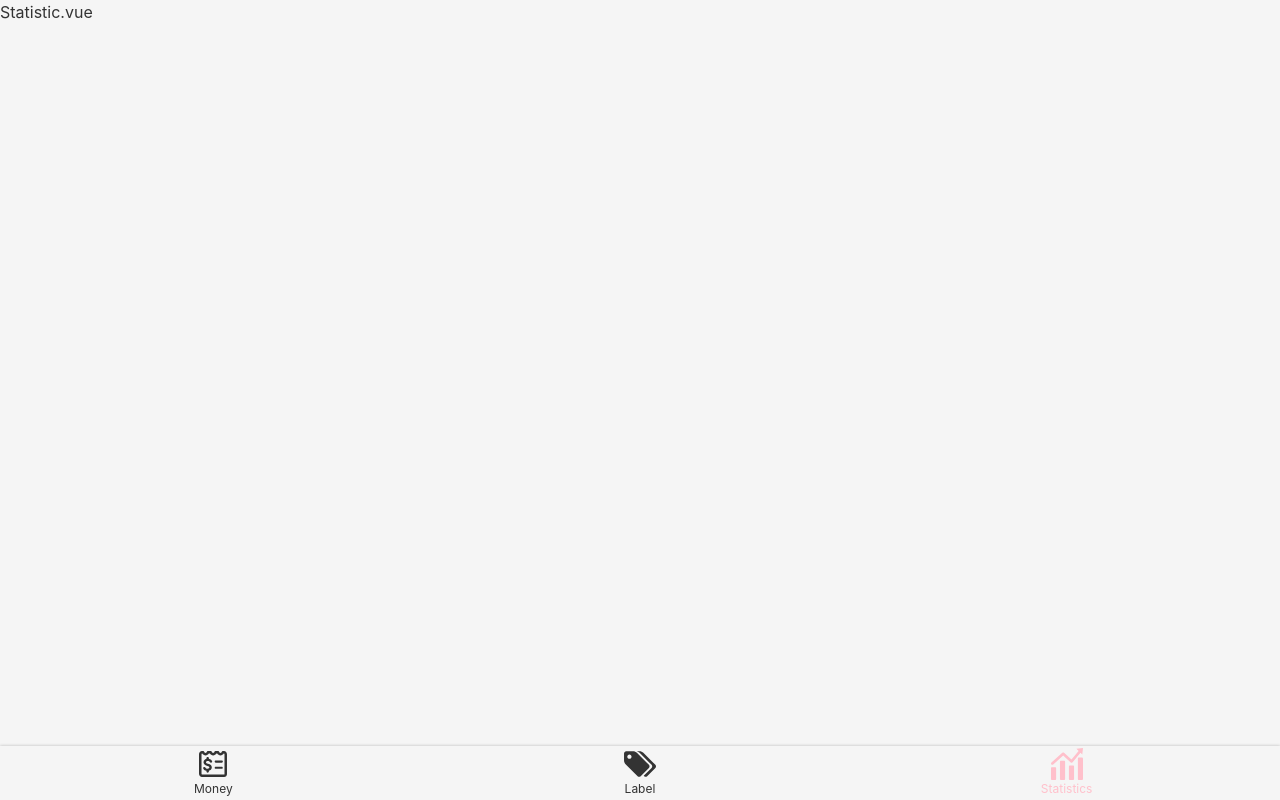
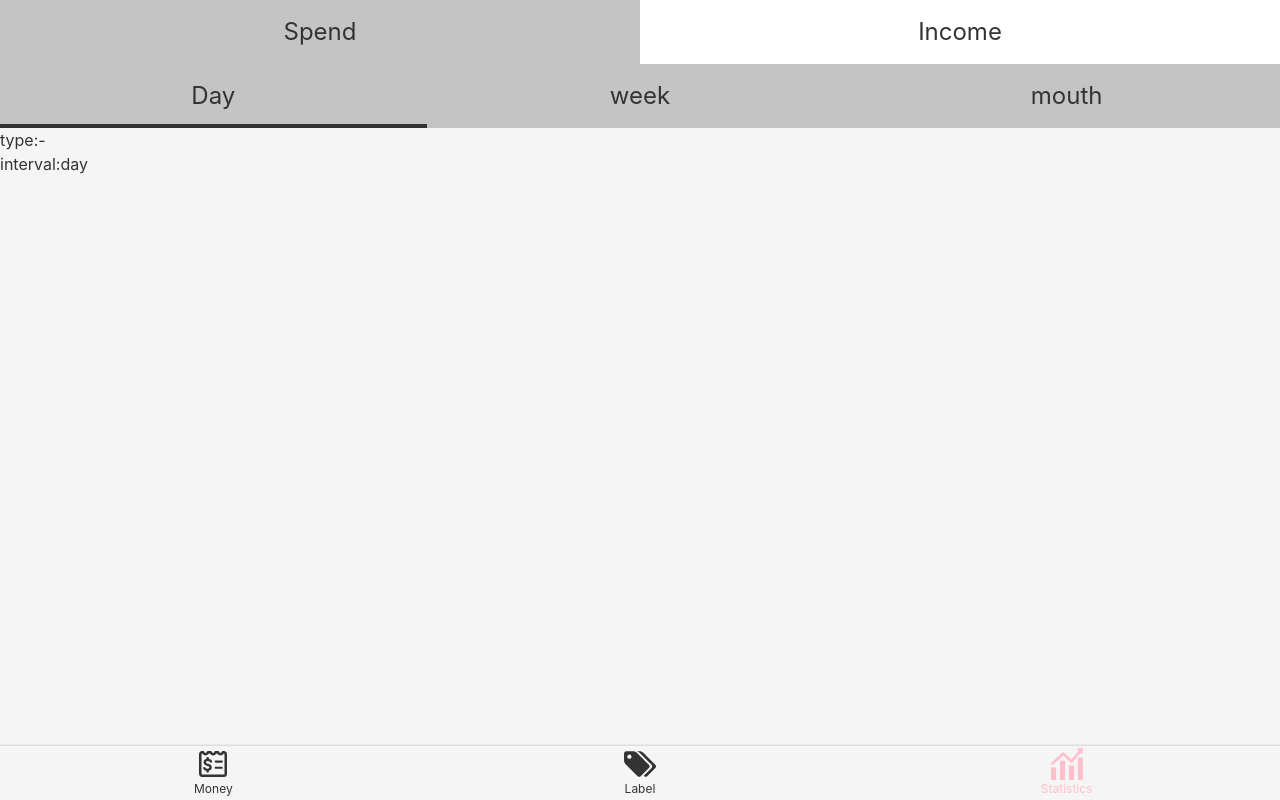
Before and after one commit to TracyChen33/Morney, a Vue app: page /#/statistics in a window 1280 px wide. Built offline with nearby package versions, Linux system fonts and the light colour scheme.

Commit message:
Tabs.vue use in Statistics.vue

```diff
--- a/src/components/Money/Types.vue
+++ b/src/components/Money/Types.vue
@@ -1,7 +1,9 @@
 <template>
   <ul class="types">
-    <li :class="value === '-' && 'selected'" @click="selectType('-')">Spend</li>
-    <li :class="value === '+' && 'selected'" @click="selectType('+')">Income</li>
+    <li :class="{[classPrefix+'-item']:classPrefix,selected:value==='-'}"
+        @click="selectType('-')">Spend</li>
+    <li :class="{[classPrefix+'-item']:classPrefix,selected:value==='+'}"
+        @click="selectType('+')">Income</li>
   </ul>
 </template>
 
@@ -12,7 +14,8 @@
   @Component
   export default class Types extends Vue {
 
-    @Prop() readonly value!: string;
+    @Prop(String) readonly value!: string;
+    @Prop(String) classPrefix?: string;
 
     selectType(type: string) {
       if (type !== '-' && type !== '+') {
--- /dev/null
+++ b/src/components/Tabs.vue
@@ -0,0 +1,64 @@
+<template>
+  <ul class="tabs">
+    <li v-for="item in dataSource" :key="item.value"
+        :class="liClass(item)"
+        @click="select(item)">{{item.text}}
+    </li>
+  </ul>
+</template>
+
+<script lang="ts">
+  import Vue from 'vue';
+  import {Component, Prop} from 'vue-property-decorator';
+
+  type DataSourceItem = { text: string; value: string }
+
+  @Component
+  export default class Tabs extends Vue {
+    @Prop({required: true, type: Array})
+    dataSource!: DataSourceItem[];
+    @Prop(String)
+    readonly value!: string;
+    @Prop(String)
+    classPrefix?: string;
+
+    liClass(item: DataSourceItem){
+      return {
+        [this.classPrefix + '-tabs-item']: this.classPrefix,
+        selected: item.value === this.value
+      };
+    }
+
+    select(item: DataSourceItem) {
+      this.$emit('update:value', item.value);
+    }
+  }
+</script>
+
+<style lang="scss" scoped>
+  .tabs {
+    background: #c4c4c4;
+    display: flex;
+    text-align: center;
+    font-size: 24px;
+
+    > li {
+      width: 50%;
+      height: 64px;
+      display: flex;
+      justify-content: center;
+      align-items: center;
+      position: relative;
+
+      &.selected::after {
+        content: '';
+        position: absolute;
+        bottom: 0;
+        left: 0;
+        width: 100%;
+        height: 4px;
+        background: #333333;
+      }
+    }
+  }
+</style>
--- a/src/views/Statistics.vue
+++ b/src/views/Statistics.vue
@@ -1,15 +1,48 @@
 <template>
   <Layout>
-    <p> Statistic.vue</p>
+    <Tabs class-prefix="type" :data-source="typeList" :value.sync="type"/>
+    <Tabs class-prefix="interval" :data-source="intervalList" :value.sync="interval"/>
+  <div>
+    type:{{type}}
+    <br/>
+    interval:{{interval}}
+  </div>
   </Layout>
 </template>
+<style scoped lang="scss">
+  ::v-deep .type-tabs-item {
+    background: white;
+    &.selected {
+      background: #c4c4c4;
+      &::after {
+        display: none;
+      }
+    }
+  }
+</style>
+
 
 <script lang="ts">
-  export default {
-    name: 'Statistics',
-  };
+  import Types from '@/components/Money/Types.vue';
+  import Vue from 'vue';
+  import {Component} from 'vue-property-decorator';
+  import Tabs from '@/components/Tabs.vue';
+
+  @Component({
+    components: {Tabs, Types},
+  })
+
+  export default class Statistics extends Vue {
+    type = '-';
+    interval = 'day';
+    intervalList = [
+      {text: 'Day', value: 'day'},
+      {text: 'week', value: 'week'},
+      {text: 'mouth', value: 'mouth'}
+    ];
+    typeList =[
+      {text:'Spend',value:'-'},
+      {text:'Income',value: '+'},
+    ]
+  }
 </script>
-
-<style lang="scss" scoped>
-
-</style>
```
